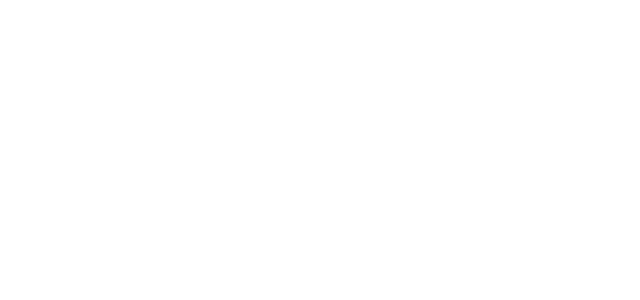
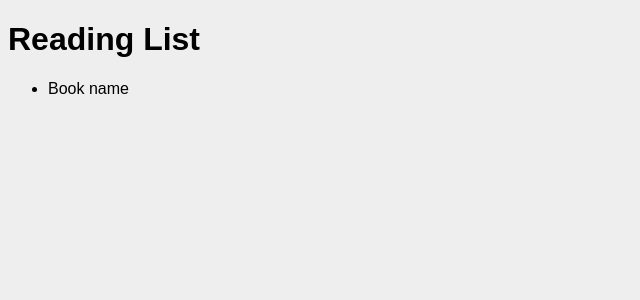
Before and after one commit to danielcornejodev/graphql-playlist, a React (Create React App) app: page / in a window 1280 px wide. Shown: the top 300 px of the page, without its empty margins (0-640 px from the left). Built offline with nearby package versions, Linux system fonts and the light colour scheme.

Commit message:
create Book list component and render

```diff
--- a/src/App.js
+++ b/src/App.js
@@ -1,8 +1,10 @@
+import Booklist from './components/BookList';
 
 export default function App() {
   return (
-    <div className="App">
-
+    <div id="name">
+      <h1>Reading List</h1>
+      <Booklist />
     </div>
   );
 }
--- /dev/null
+++ b/src/components/BookList.js
@@ -0,0 +1,10 @@
+
+export default function Booklist() {
+    return (
+      <div id="name">
+        <ul id="book-list">
+            <li>Book name</li>
+        </ul>
+      </div>
+    );
+  }
--- a/src/index.css
+++ b/src/index.css
@@ -1,13 +1,4 @@
-body {
-  margin: 0;
-  font-family: -apple-system, BlinkMacSystemFont, 'Segoe UI', 'Roboto', 'Oxygen',
-    'Ubuntu', 'Cantarell', 'Fira Sans', 'Droid Sans', 'Helvetica Neue',
-    sans-serif;
-  -webkit-font-smoothing: antialiased;
-  -moz-osx-font-smoothing: grayscale;
+body{
+  background: #eee;
+  font-family: 'Arial';
 }
-
-code {
-  font-family: source-code-pro, Menlo, Monaco, Consolas, 'Courier New',
-    monospace;
-}
```
